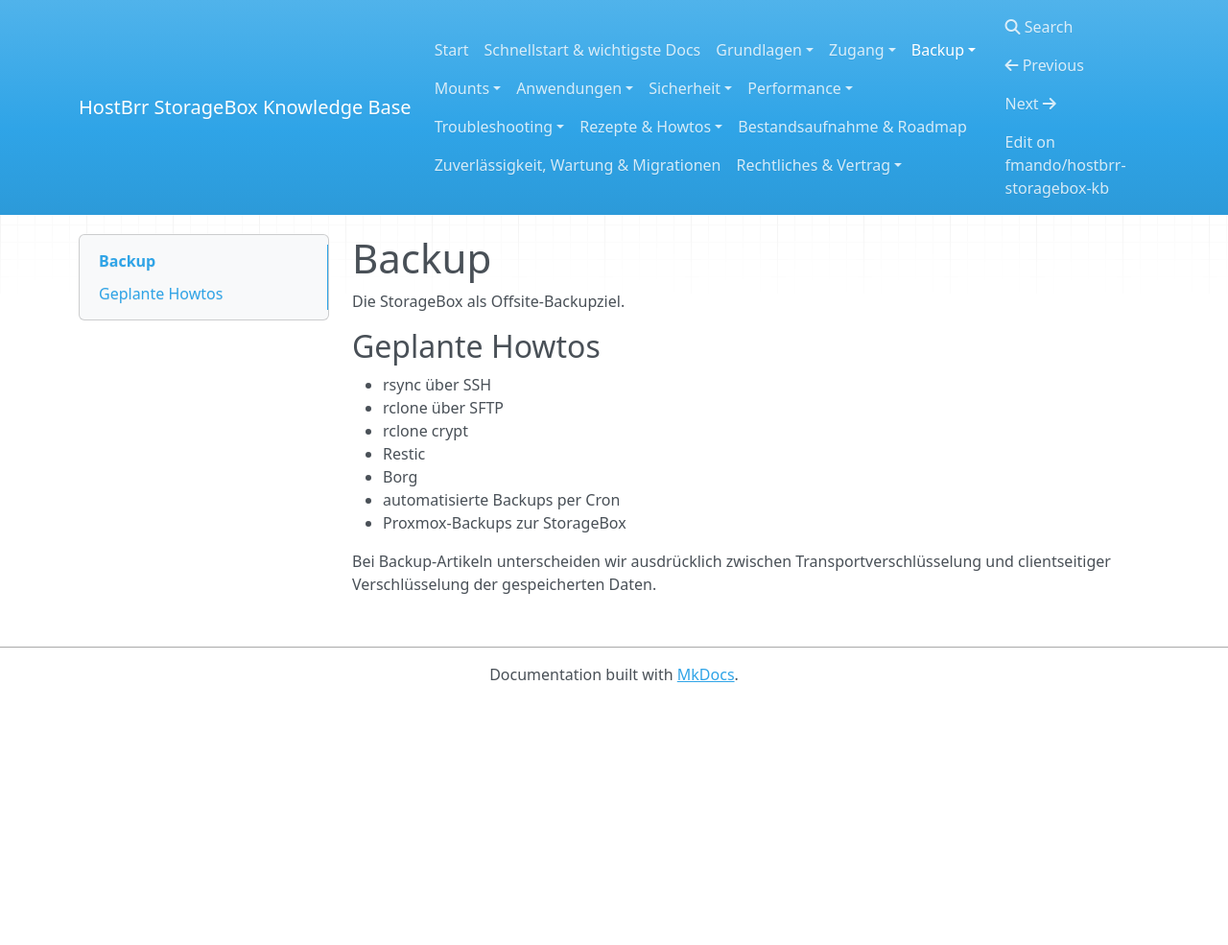
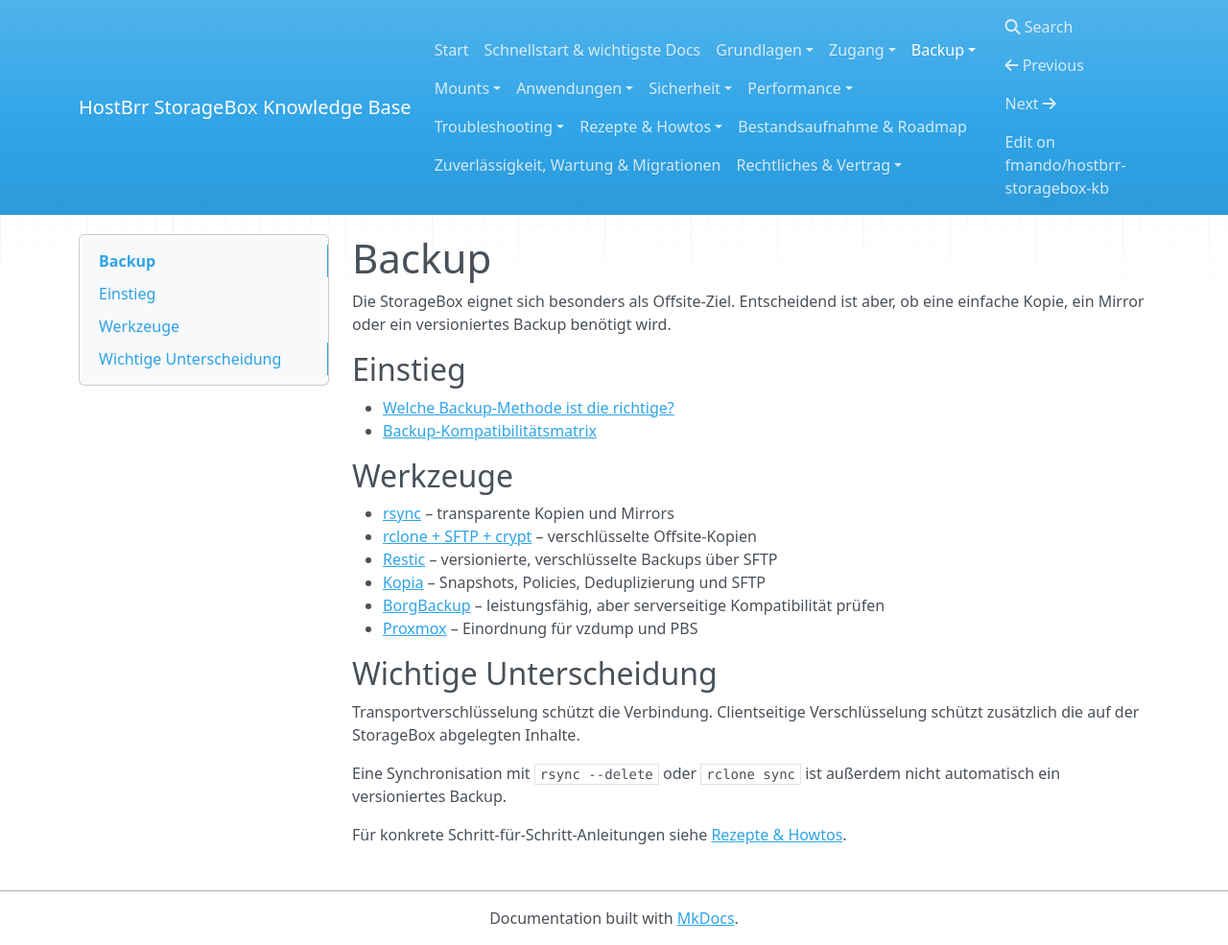
Before and after one commit to fmando/hostbrr-storagebox-kb, an MkDocs documentation site: the page built from docs/03-backup/index.md, in a window 1280 px wide. Shown: the whole page at 96% size. Built offline with MkDocs 1.6.1, drawn with Linux system fonts in a browser that asks for light colours; nearby versions of some CDN libraries; before the commit the page ends 900 px from its top, so only the background shows below that.

Commit message:
Refresh backup index

```diff
--- a/docs/03-backup/index.md
+++ b/docs/03-backup/index.md
@@ -2,20 +2,30 @@
 title: Backup
 category: backup
 status: maintained
-last_reviewed: 2026-08-24
+last_reviewed: 2026-08-25
 ---
 # Backup
 
-Die StorageBox als Offsite-Backupziel.
+Die StorageBox eignet sich besonders als Offsite-Ziel. Entscheidend ist aber, ob eine einfache Kopie, ein Mirror oder ein versioniertes Backup benötigt wird.
 
-## Geplante Howtos
+## Einstieg
 
-- rsync über SSH
-- rclone über SFTP
-- rclone crypt
-- Restic
-- Borg
-- automatisierte Backups per Cron
-- Proxmox-Backups zur StorageBox
+- [Welche Backup-Methode ist die richtige?](welche-backup-methode.md)
+- [Backup-Kompatibilitätsmatrix](kompatibilitaetsmatrix.md)
 
-Bei Backup-Artikeln unterscheiden wir ausdrücklich zwischen Transportverschlüsselung und clientseitiger Verschlüsselung der gespeicherten Daten.
+## Werkzeuge
+
+- [rsync](rsync.md) – transparente Kopien und Mirrors
+- [rclone + SFTP + crypt](rclone-sftp-crypt.md) – verschlüsselte Offsite-Kopien
+- [Restic](restic.md) – versionierte, verschlüsselte Backups über SFTP
+- [Kopia](kopia.md) – Snapshots, Policies, Deduplizierung und SFTP
+- [BorgBackup](borg.md) – leistungsfähig, aber serverseitige Kompatibilität prüfen
+- [Proxmox](proxmox.md) – Einordnung für vzdump und PBS
+
+## Wichtige Unterscheidung
+
+Transportverschlüsselung schützt die Verbindung. Clientseitige Verschlüsselung schützt zusätzlich die auf der StorageBox abgelegten Inhalte.
+
+Eine Synchronisation mit `rsync --delete` oder `rclone sync` ist außerdem nicht automatisch ein versioniertes Backup.
+
+Für konkrete Schritt-für-Schritt-Anleitungen siehe [Rezepte & Howtos](../09-rezepte/index.md).
```
